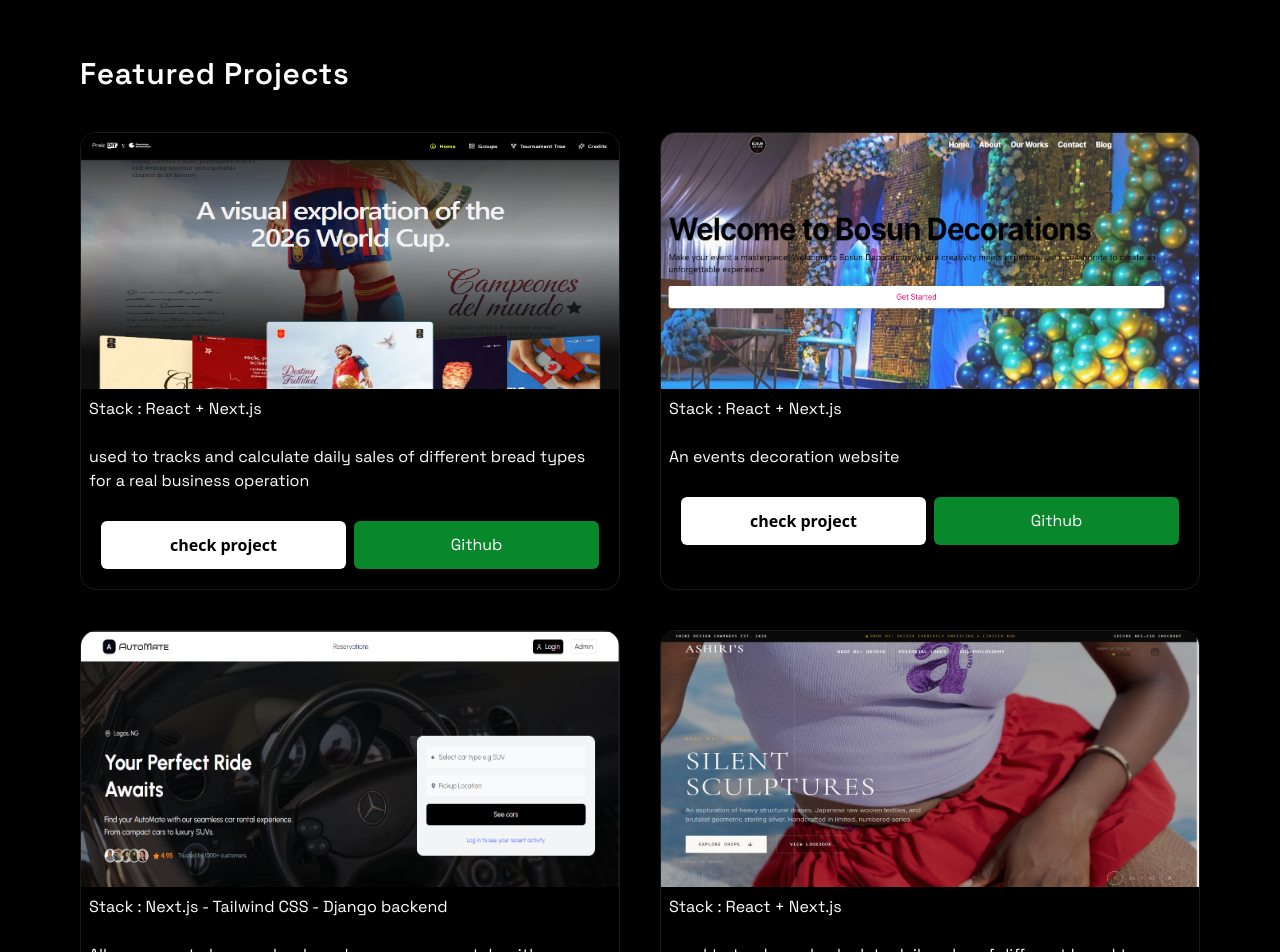
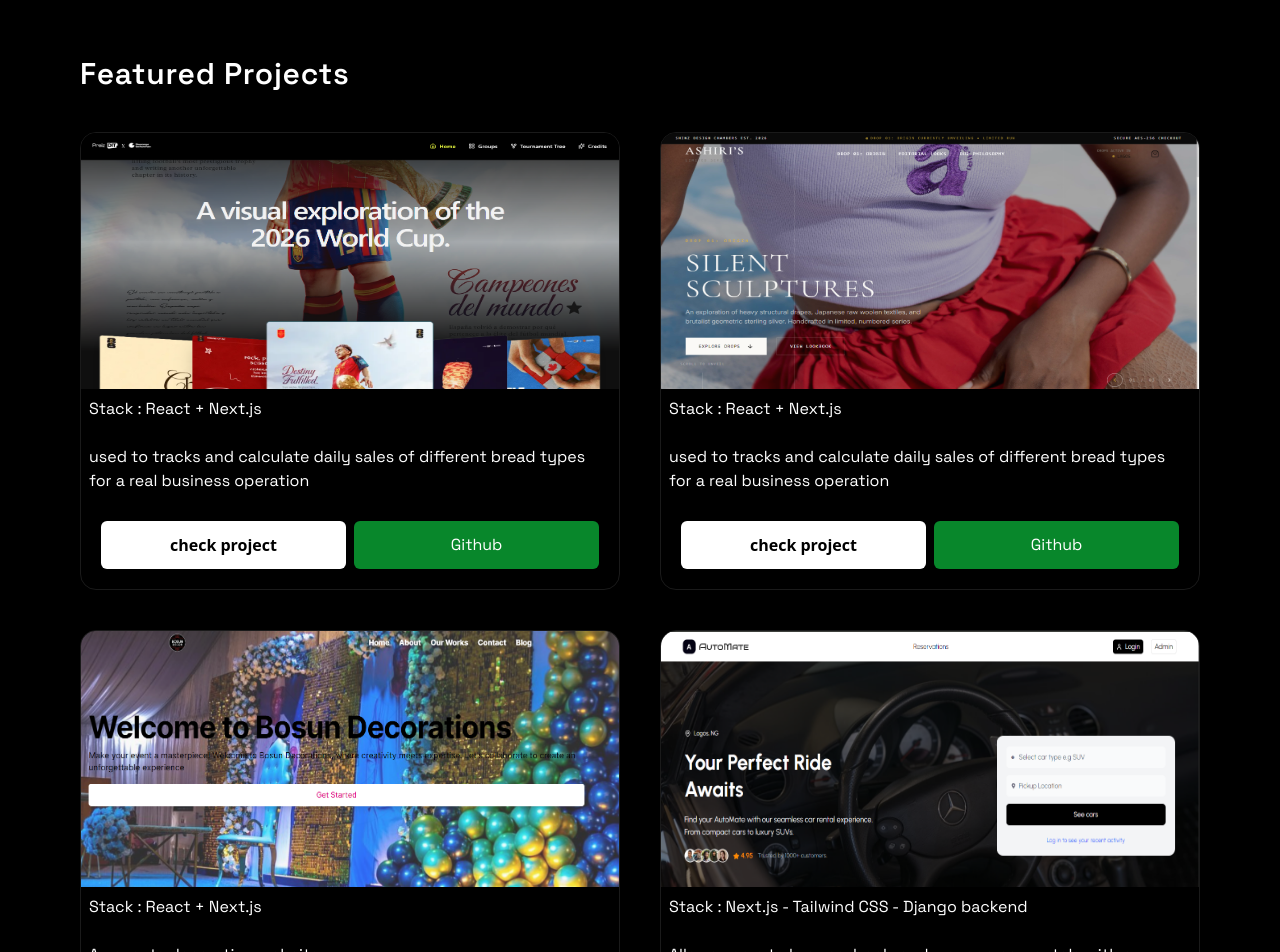
Before and after one commit to ShinzDev/versionone, a Next.js app: page / in a window 1280 px wide. Shown: the part 840-1792 px from the top of the page. Built offline with nearby package versions, Linux system fonts and the light colour scheme.

Commit message:
Reorder projects in featured list

```diff
--- a/components/projects.jsx
+++ b/components/projects.jsx
@@ -12,6 +12,14 @@ export default function FeaturedProjects() {
       desc: "used to tracks and calculate daily sales of different bread types for a real business operation",
       stack: "Stack : React + Next.js",
       github: "https://github.com/ShinzDev/wc-26-gallery",
+    },
+    {
+      title: "Ashiri",
+      img: "project4.png",
+      link: "https://ashiri-s.vercel.app/",
+      desc: "used to tracks and calculate daily sales of different bread types for a real business operation",
+      stack: "Stack : React + Next.js",
+      github: "https://github.com/ShinzDev/Ashiri-s",
     },
     {
       title: "Bosun Decoration",
@@ -29,14 +37,7 @@ export default function FeaturedProjects() {
       stack: "Stack : Next.js - Tailwind CSS - Django backend",
       github: "https://github.com/ShinzDev/Doordash",
     },
-    {
-      title: "Ashiri",
-      img: "project4.png",
-      link: "https://ashiri-s.vercel.app/",
-      desc: "used to tracks and calculate daily sales of different bread types for a real business operation",
-      stack: "Stack : React + Next.js",
-      github: "https://github.com/ShinzDev/Ashiri-s",
-    },
+
     {
       title: "Doughflow",
       img: "dough.png",
```
